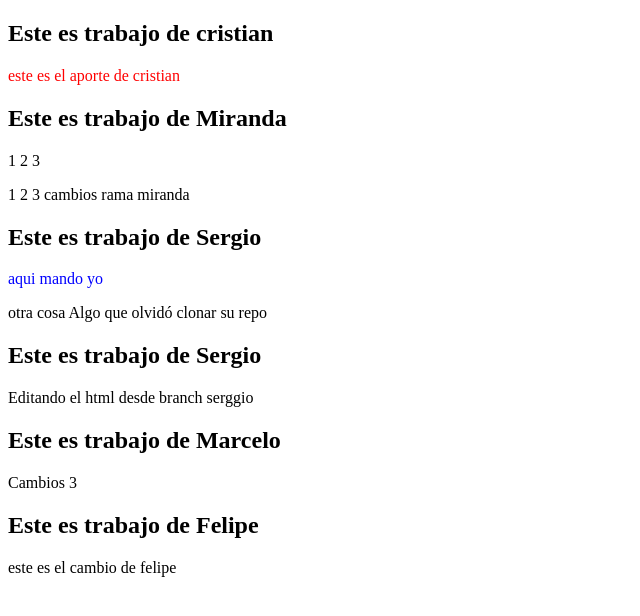
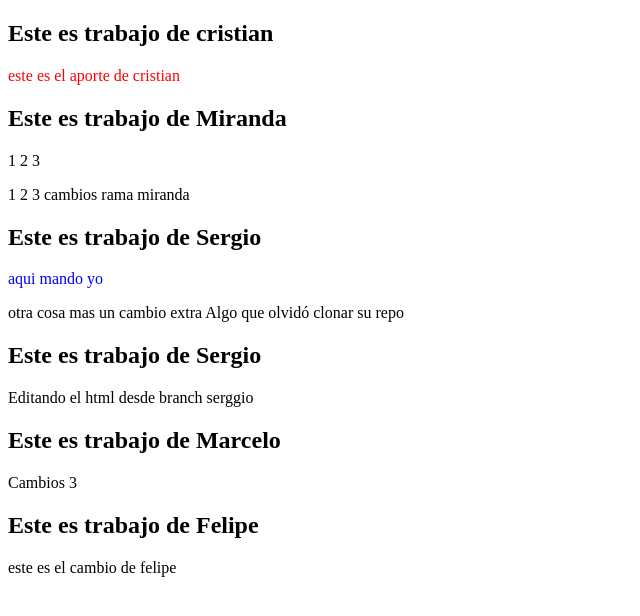
Before and after one commit to icaeth/frontend_tarea, a plain HTML site: page index.html in a window 1280 px wide. Shown: the whole page, without its empty margins (0-640 px from the left). Drawn offline with Linux system fonts and the light colour scheme.

Commit message:
un cambio extra

```diff
--- a/index.html
+++ b/index.html
@@ -21,7 +21,7 @@
 
     <h2>Este es trabajo de Sergio</h2>
     <p style="color:blue">aqui mando yo</p>
-    otra cosa
+    otra cosa mas un cambio extra
     Algo que olvidó clonar su repo
 
 
```
